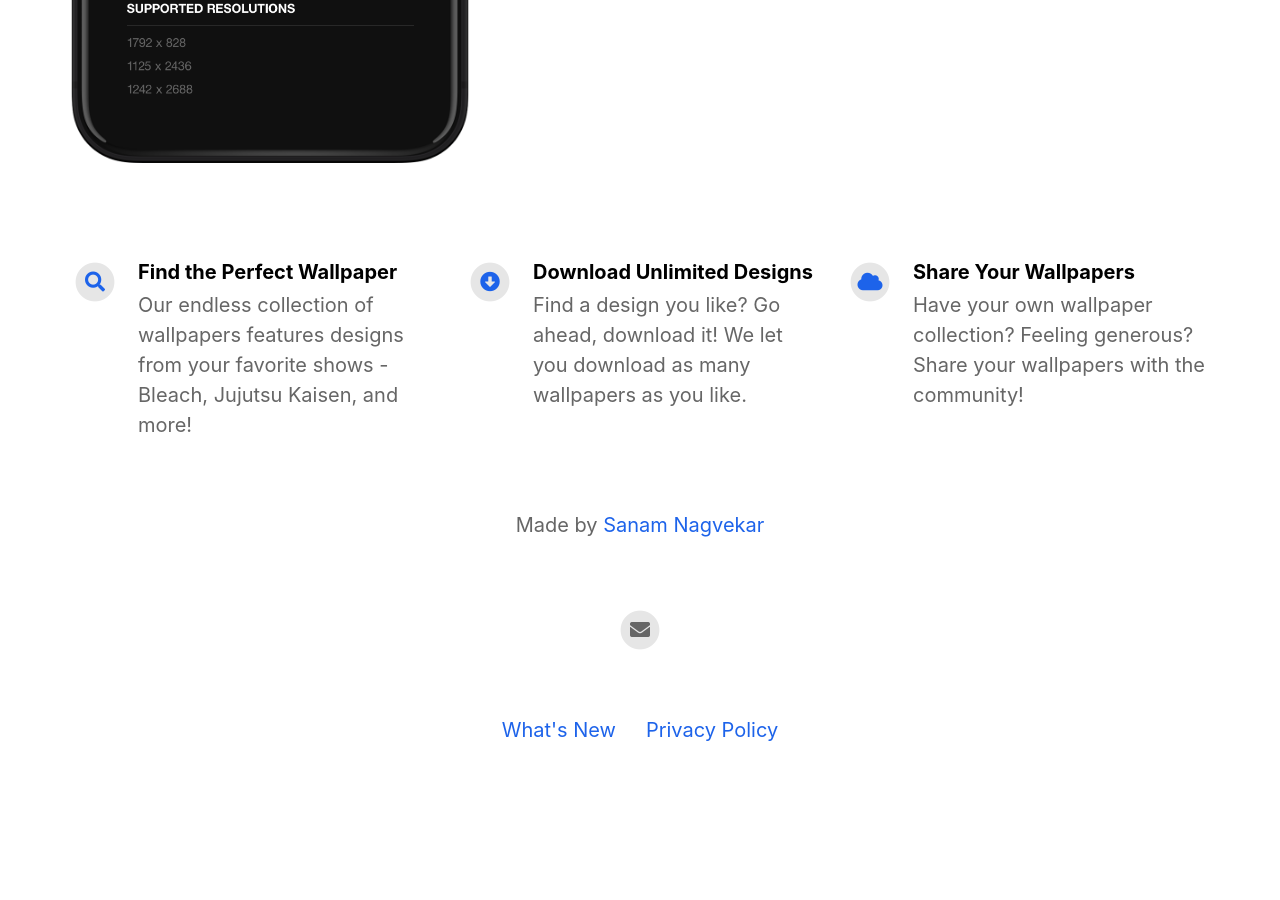
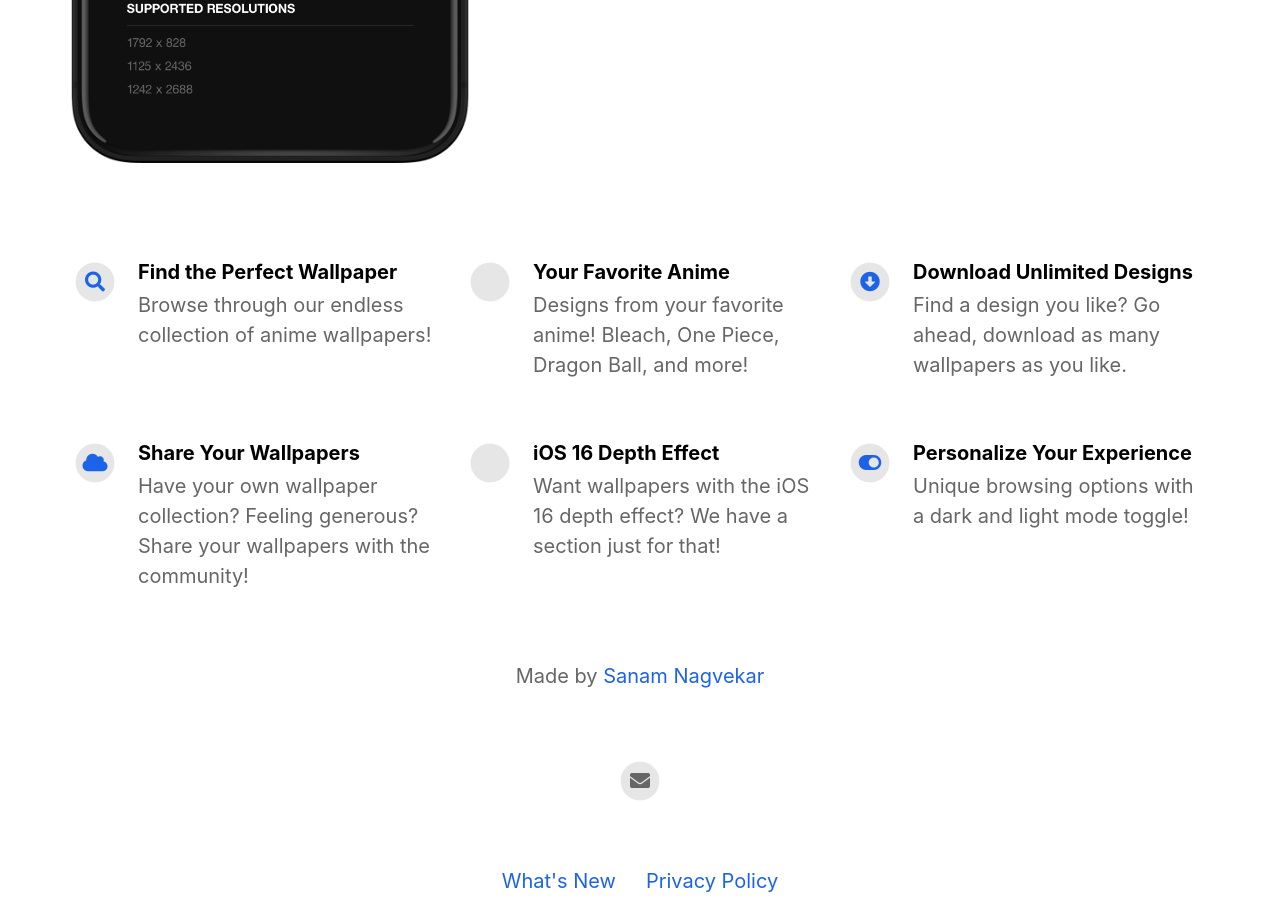
Before and after one commit to Prism-App/Prism-App.github.io, a Jekyll site: the page built from index.html, in a window 1280 px wide and 900 px high, scrolled down 822 px. Built offline with Jekyll 4.4.1, drawn with Linux system fonts in a browser that asks for light colours; nearby versions of some CDN libraries; before the commit the page ends 1632 px from its top, so only the background shows below that.

Commit message:
Update _config.yml

```diff
--- a/_config.yml
+++ b/_config.yml
@@ -36,16 +36,28 @@ youtube_username                          :
 features                                  :
 
   - title                                 : Find the Perfect Wallpaper
-    description                           : Our endless collection of wallpapers features designs from your favorite shows - Bleach, Jujutsu Kaisen, and more!
+    description                           : Browse through our endless collection of anime wallpapers!
     fontawesome_icon_name                 : search
 
+  - title                                 : Your Favorite Anime
+    description                           : Designs from your favorite anime! Bleach, One Piece, Dragon Ball, and more!
+    fontawesome_icon_name                 : fa-television
+
   - title                                 : Download Unlimited Designs
-    description                           : Find a design you like? Go ahead, download it! We let you download as many wallpapers as you like.
+    description                           : Find a design you like? Go ahead, download as many wallpapers as you like.
     fontawesome_icon_name                 : arrow-alt-circle-down
 
   - title                                 : Share Your Wallpapers
     description                           : Have your own wallpaper collection? Feeling generous? Share your wallpapers with the community!
     fontawesome_icon_name                 : cloud
+
+  - title                                 : iOS 16 Depth Effect
+    description                           : Want wallpapers with the iOS 16 depth effect? We have a section just for that!
+    fontawesome_icon_name                 : apple
+
+  - title                                 : Personalize Your Experience
+    description                           : Unique browsing options with a dark and light mode toggle!
+    fontawesome_icon_name                 : toggle-on
 
   - title                                 : # New Feature Title
     description                           : # New Feature Description
```
